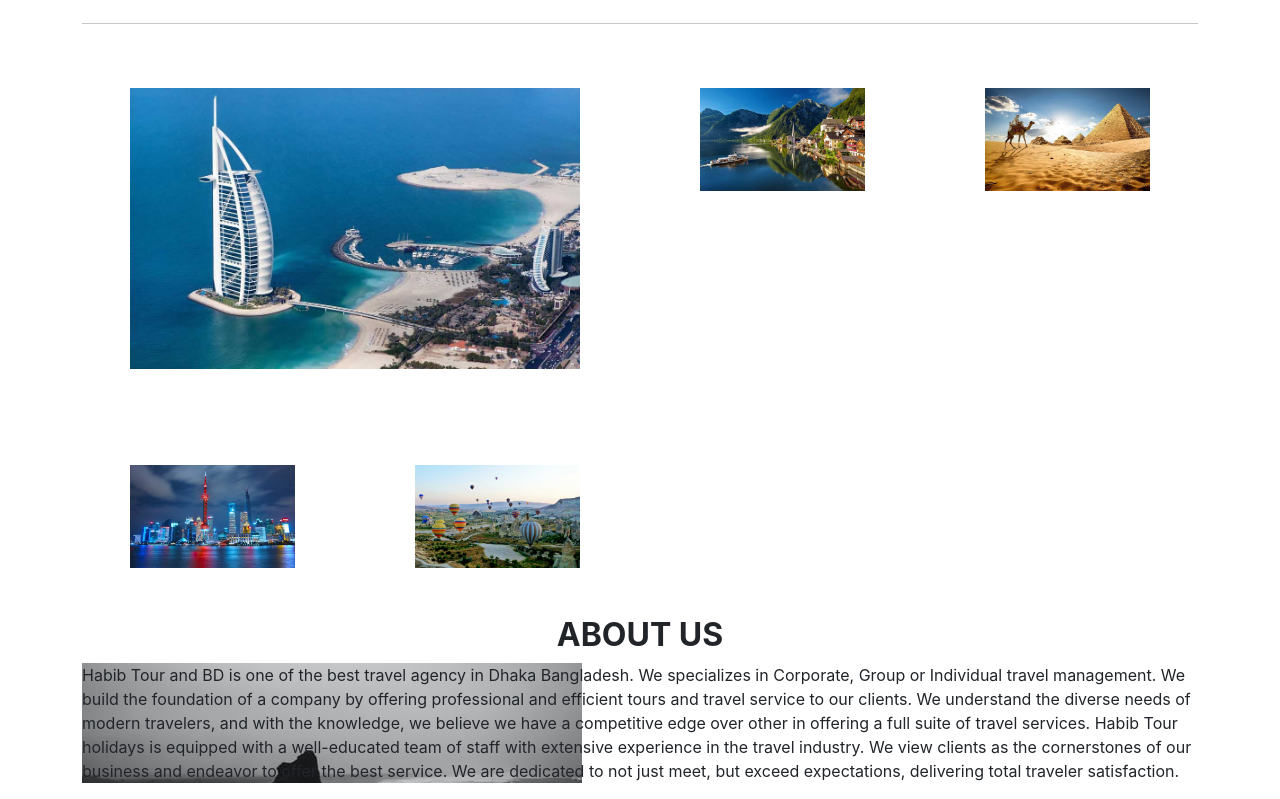
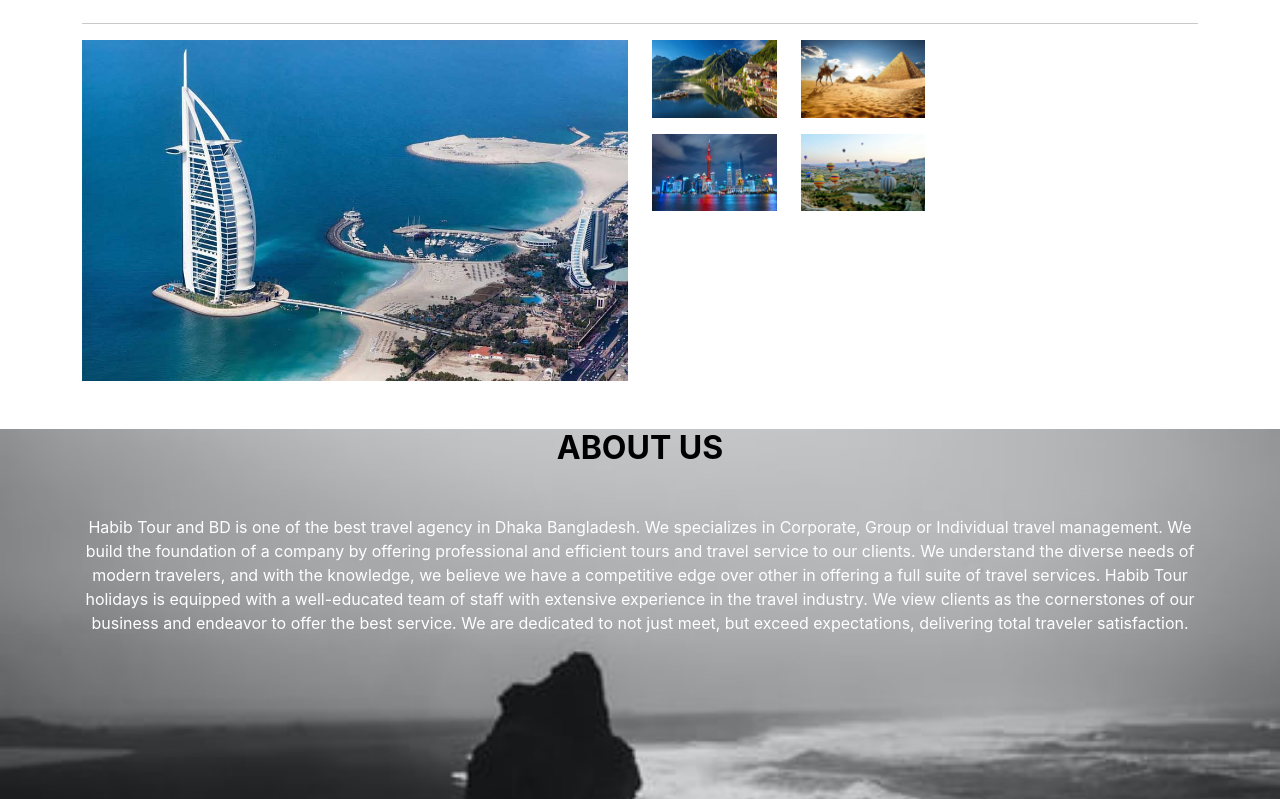
Before and after one commit to habibshrabon/habib-tour-bd-client, a React (Create React App) app: page / in a window 1280 px wide. Shown: the part 841-1640 px from the top of the page. Built offline with nearby package versions, Linux system fonts and the light colour scheme; no server answers.

Commit message:
some data added

```diff
--- a/package.json
+++ b/package.json
@@ -16,6 +16,7 @@
     "react-bootstrap": "^2.0.1",
     "react-dom": "^17.0.2",
     "react-hook-form": "^7.18.0",
+    "react-icons": "^4.3.1",
     "react-router-dom": "^5.3.0",
     "react-scripts": "4.0.3",
     "web-vitals": "^1.1.2"
--- a/src/components/AboutUs/AboutUs.css
+++ b/src/components/AboutUs/AboutUs.css
@@ -1,4 +1,8 @@
 .about-container {
   background-image: url(../../images/background.jpg);
   background-repeat: no-repeat;
+  width: 100%;
+  background-size: cover;
+  position: relative;
+  height: 600px;
 }
--- a/src/components/AboutUs/AboutUs.js
+++ b/src/components/AboutUs/AboutUs.js
@@ -3,10 +3,12 @@ import "./AboutUs.css";
 
 const AboutUs = () => {
   return (
-    <div className="container">
-      <h2 className="fw-bold text-center">ABOUT US</h2>
-      <div className="about-container">
-        <p>
+    <div className="about-container">
+      <div className="container">
+        <h2 className="fw-bold text-center text-black fw-bold mt-5">
+          ABOUT US
+        </h2>
+        <p className="text-white text-center mt-5">
           Habib Tour and BD is one of the best travel agency in Dhaka
           Bangladesh. We specializes in Corporate, Group or Individual travel
           management. We build the foundation of a company by offering
--- a/src/components/Footer/Footer.js
+++ b/src/components/Footer/Footer.js
@@ -6,7 +6,7 @@ import "./Footer.css";
 
 const Footer = () => {
   return (
-    <div className="footer-area mt-5 py-5 ">
+    <div className="footer-area py-5 ">
       <Container>
         <footer className="row">
           <div className="col-md-6 col-lg-3 text-white fw-bold">
--- a/src/components/MoreTravels/MoreTravels.js
+++ b/src/components/MoreTravels/MoreTravels.js
@@ -13,19 +13,29 @@ const MoreTravels = () => {
         <hr />
         <div className="row">
           <div className="col-md-6">
-            <img className="img-fluid p-5" src={dubai} alt="" />
+            <img className="img-fluid" src={dubai} alt="" />
           </div>
-          <div className="col-md-3">
-            <img className="img-fluid p-5" src={austria} alt="" />
-          </div>
-          <div className="col-md-3">
-            <img className="img-fluid p-5" src={egypt} alt="" />
-          </div>
-          <div className="col-md-3">
-            <img className="img-fluid p-5" src={chaina} alt="" />
-          </div>
-          <div className="col-md-3">
-            <img className="img-fluid p-5" src={turkey} alt="" />
+          <div className="col-md-6">
+            <div className="col-md-6 d-flex">
+              <div className="row">
+                <div className="col-md-6 mb-3">
+                  <img className="img-fluid" src={austria} alt="" />
+                </div>
+                <div className="col-md-6">
+                  <img className="img-fluid" src={egypt} alt="" />
+                </div>
+              </div>
+            </div>
+            <div className="col-md-6 d-flex">
+              <div className="row">
+                <div className="col-md-6 mb-3">
+                  <img className="img-fluid" src={chaina} alt="" />
+                </div>
+                <div className="col-md-6">
+                  <img className="img-fluid" src={turkey} alt="" />
+                </div>
+              </div>
+            </div>
           </div>
         </div>
       </section>
--- a/src/components/MyOrders/MyOrders.js
+++ b/src/components/MyOrders/MyOrders.js
@@ -1,34 +1,89 @@
+/* eslint-disable no-restricted-globals */
 import React from "react";
 import { useEffect } from "react";
 import { useState } from "react";
-import { useParams } from "react-router";
+import { Container } from "react-bootstrap";
+import useAuth from "../../hooks/useAuth";
+
+import { GrLocation } from "react-icons/gr";
+import { FiDollarSign } from "react-icons/fi";
+import { AiOutlineSchedule } from "react-icons/ai";
 
 const MyOrders = () => {
-  const { id } = useParams();
-  const [details, setDetails] = useState({});
+  const { user } = useAuth();
+  const [allOrders, setAllOrders] = useState([]);
 
   useEffect(() => {
-    fetch(`https://frightful-spirit-35719.herokuapp.com/packages/${id}`)
+    fetch("https://frightful-spirit-35719.herokuapp.com/orders")
       .then((res) => res.json())
-      .then((data) => console.log(data));
+      .then((data) => setAllOrders(data));
   }, []);
 
+  const userOrders = allOrders.filter((orders) => orders.email === user.email);
+
+  const handleDelete = (id) => {
+    console.log(id);
+    const url = `https://frightful-spirit-35719.herokuapp.com/orders/${id}`;
+    fetch(url, {
+      method: "DELETE",
+    })
+      .then((res) => res.json())
+      .then((data) => {
+        if (data.deletedCount) {
+          confirm("You are deleting an ordered event!!");
+          const remaining = allOrders.filter((event) => event._id !== id);
+          setAllOrders(remaining);
+        }
+      });
+  };
+
   return (
-    <div className="container">
-      <h2 className="my-5 text-info text-center">Our Package Details</h2>
-      <div className="card my-3 shadow">
-        <img
-          style={{ height: "430px" }}
-          src={details.img}
-          className="card-img-top img-style"
-          alt="..."
-        />
-        <div className="card-body  text-center">
-          <h5 className="card-title">{details.name}</h5>
-          <p className="card-text">{details.description}</p>
-          <h6>Package Price: BDT {details.price}</h6>
-        </div>
-      </div>
+    <div className="bg-info py-5 user-orders">
+      <Container>
+        <h2>Manage your Booked Packages.</h2>
+
+        {userOrders.map((order) => (
+          <div
+            className="card mb-3 mx-auto"
+            style={{ maxWidth: "700px" }}
+            key={order._id}
+          >
+            <div className="row g-0">
+              <div className="col-md-6">
+                <img
+                  src={order.order.img}
+                  className="img-fluid rounded-start"
+                  alt="..."
+                />
+              </div>
+              <div className="col-md-6">
+                <div className="card-body text-start px-5 px-md-3">
+                  <h4 className="card-title">{order.order.eventName}</h4>
+                  <h6 className="pb-1">
+                    <GrLocation /> {order.order.location}
+                  </h6>
+
+                  <h6 className="pb-1">
+                    <AiOutlineSchedule /> {order.order.schedule}
+                  </h6>
+                  <h5 className="fw-bold">
+                    <FiDollarSign /> {order.order.cost}
+                  </h5>
+
+                  <div className="row-col ">
+                    <button
+                      className="btn btn-danger"
+                      onClick={() => handleDelete(order._id)}
+                    >
+                      Cancel
+                    </button>
+                  </div>
+                </div>
+              </div>
+            </div>
+          </div>
+        ))}
+      </Container>
     </div>
   );
 };
--- a/src/components/PackageDetails/PackageDetails.js
+++ b/src/components/PackageDetails/PackageDetails.js
@@ -1,14 +1,14 @@
+/* eslint-disable no-restricted-globals */
 import axios from "axios";
 import React from "react";
 import { useEffect } from "react";
 import { useState } from "react";
 import { useForm } from "react-hook-form";
-import { useHistory, useParams } from "react-router";
+import { useParams } from "react-router";
 
 const PackageDetails = () => {
   const { id } = useParams();
   const [details, setDetails] = useState({});
-  // const history = useHistory();
   const { register, handleSubmit, reset } = useForm();
 
   useEffect(() => {
@@ -22,7 +22,7 @@ const PackageDetails = () => {
       .post("https://frightful-spirit-35719.herokuapp.com/orders", data)
       .then((res) => {
         if (res.data.insertedId) {
-          // history.push("/myOrders");
+          confirm("You are Submitted an ordered!!");
           reset();
         }
       });
@@ -46,7 +46,7 @@ const PackageDetails = () => {
       </div>
 
       <div className="add-package mt-5">
-        <h2 className="text-center">Booking</h2>
+        <h2 className="text-center">Booking Packages</h2>
         <form onSubmit={handleSubmit(onSubmit)}>
           <input {...register("name", { required: true })} placeholder="Name" />
           <input
@@ -54,11 +54,13 @@ const PackageDetails = () => {
             placeholder="Email"
           />
           <input
+            {...register("phone", { required: true })}
+            placeholder="Phone Number"
+          />
+          <input
             {...register("address", { required: true })}
             placeholder="Address"
           />
-          {/* <input type="number" {...register("price")} placeholder="Price" />
-          <input {...register("img")} placeholder="Image" /> */}
           <input type="submit" />
         </form>
       </div>
```
Also changed, not shown: 1 other file (tests, documents, lock files or other folders).
